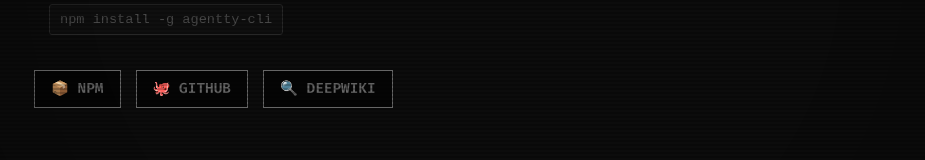
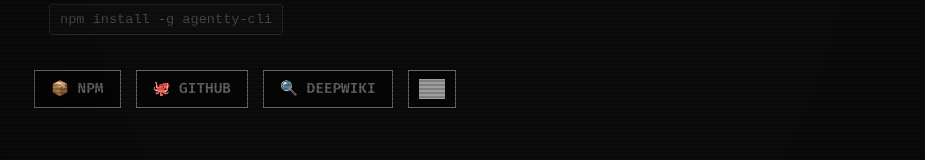
Before and after one commit to pinion05/agentty, a website: page docs/index.html in a window 1280 px wide. Shown: the part 450-610 px from the top of the page, without its empty margins (176-1101 px from the left). Drawn offline with Linux system fonts and the light colour scheme; grey boxes are pictures that could not be loaded.

Commit message:
Add shared hits.dwyl badge to README and docs homepage

```diff
--- a/docs/index.html
+++ b/docs/index.html
@@ -59,6 +59,9 @@
                     <a href="https://www.npmjs.com/package/agentty-cli" target="_blank" class="btn-link npm">📦 NPM</a>
                     <a href="https://github.com/pinion05/agentty" target="_blank" class="btn-link github">🐙 GITHUB</a>
                     <a href="https://deepwiki.com/pinion05/agentty" target="_blank" class="btn-link deepwiki">🔍 DEEPWIKI</a>
+                    <a href="https://hits.dwyl.com/pinion05/agentty" target="_blank" class="btn-link hits" aria-label="Combined hits counter">
+                        <img src="https://hits.dwyl.com/pinion05/agentty.svg?style=flat-square" alt="Hits">
+                    </a>
                 </div>
             </section>
 
--- a/docs/style.css
+++ b/docs/style.css
@@ -124,6 +124,8 @@
 .btn-link.npm:hover { border-color: #cb3837; color: #cb3837; box-shadow: 0 0 8px rgba(203, 56, 55, 0.2); } /* NPM Red */
 .btn-link.github:hover { border-color: #fff; color: #fff; box-shadow: 0 0 8px rgba(255, 255, 255, 0.2); }
 .btn-link.deepwiki:hover { border-color: #58a6ff; color: #58a6ff; box-shadow: 0 0 8px rgba(88, 166, 255, 0.2); } /* Github Blue */
+.btn-link.hits { padding: 6px 10px; }
+.btn-link.hits img { display: block; height: 20px; }
 
 /* LOG SIMULATION STYLES */
 .log-container {
```
Also changed, not shown: README.md.
